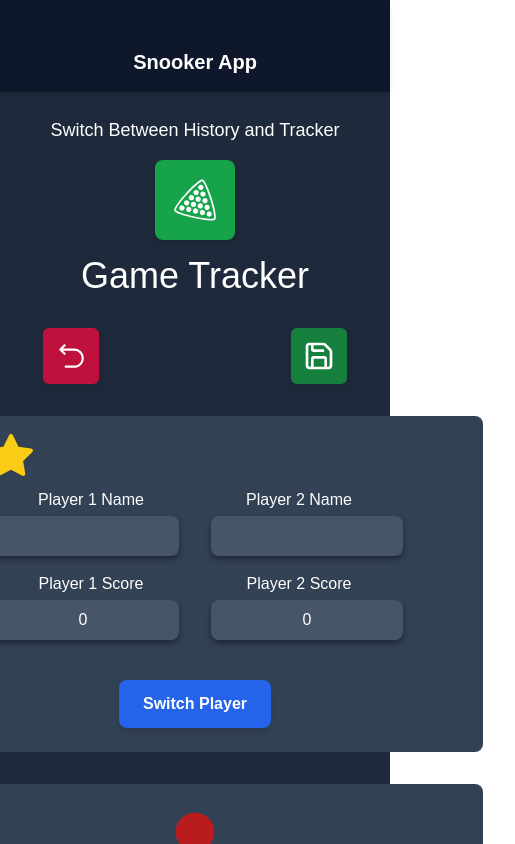
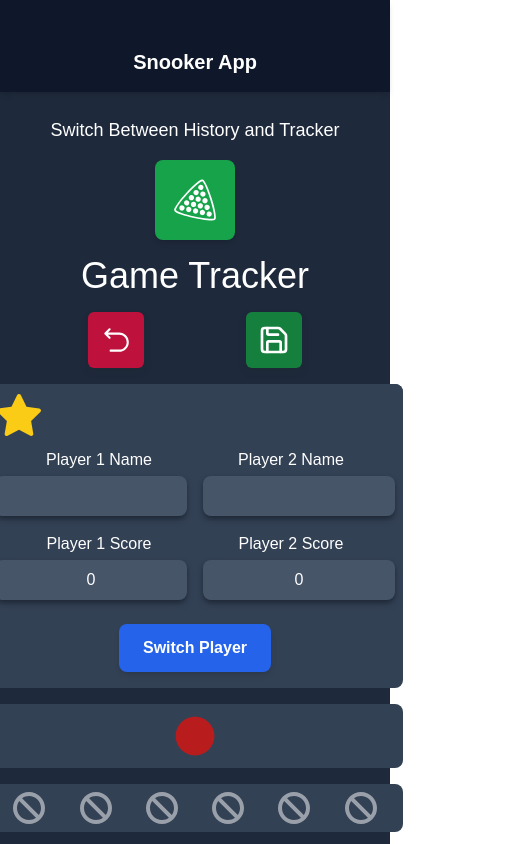
Before and after one commit to john-c-robson/snooker-app, a Next.js app: page / in a window 390 px wide. Both pictures are taken after a click on the button 195 px from the left and 200 px from the top of the page. Shown: the top 844 px of the page, 515 px wide, since content can reach past the window. Built offline with nearby package versions, Linux system fonts and the light colour scheme.

Commit message:
Adjusted to fit on my iphone screen

```diff
--- a/components/SnookerTracker.tsx
+++ b/components/SnookerTracker.tsx
@@ -22,15 +22,17 @@ export default function SnookerTracker() {
   }
 
   return (
-    <div>
-      <h1 className="mt-4 text-4xl text-center">Game Tracker</h1>
-      <div className="flex justify-center items-center pt-8">
-        <div className="ms-24 me-24">
+    <div className="items-center">
+      <h1 className="flex justify-center pt-4 text-4xl text-center">
+        Game Tracker
+      </h1>
+      <div className="flex justify-evenly items-center mb-4 pt-4">
+        <div className="">
           <button className="bg-rose-700 hover:bg-rose-500 shadow-gray-800 shadow-md p-3 rounded-md text-white">
             <RxReset className="w-8 h-8" onClick={() => resetScreen()} />
           </button>
         </div>
-        <div className="ms-24 me-24">
+        <div className="">
           <button className="bg-green-700 hover:bg-green-500 shadow-gray-800 shadow-md p-3 rounded-md text-white">
             <LuSave className="w-8 h-8" />
           </button>
@@ -43,9 +45,9 @@ export default function SnookerTracker() {
       {/*  */}
       {/*  */}
 
-      <div className="flex flex-col bg-slate-700 m-8 rounded-lg">
+      <div className="flex flex-col bg-slate-700 rounded-lg">
         <div className="flex justify-center">
-          <div className="flex flex-col items-start bg-slate-700 p-4 rounded-lg">
+          <div className="flex flex-col items-start bg-slate-700 p-2 rounded-lg">
             {tracker.playerselector ? (
               <TbStarFilled className="mb-2 w-12 h-12 text-yellow-400" />
             ) : (
@@ -70,7 +72,7 @@ export default function SnookerTracker() {
             </div>
           </div>
 
-          <div className="flex flex-col items-end bg-slate-700 p-4 rounded-lg">
+          <div className="flex flex-col items-end bg-slate-700 p-2 rounded-lg">
             {tracker.playerselector ? (
               <TbStarFilled className="mb-2 w-12 h-12 text-slate-700" />
             ) : (
@@ -96,9 +98,9 @@ export default function SnookerTracker() {
           </div>
         </div>
 
-        <div className="flex justify-center m-6">
+        <div className="flex justify-center">
           <button
-            className="bg-blue-600 hover:bg-blue-500 shadow-md px-6 py-3 rounded-lg font-bold text-white"
+            className="bg-blue-600 hover:bg-blue-500 shadow-md m-4 px-6 py-3 rounded-lg font-bold text-white"
             onClick={() => switchPlayer()}
           >
             Switch Player
@@ -112,7 +114,7 @@ export default function SnookerTracker() {
       {/*  */}
       {/*  */}
 
-      <div className="flex justify-center items-center bg-slate-700 m-8 rounded-lg">
+      <div className="flex justify-center items-center bg-slate-700 mt-4 mb-4 rounded-lg">
         <button
           onClick={() => {
             handleScoreUpdate(1)
@@ -121,9 +123,9 @@ export default function SnookerTracker() {
           disabled={!tracker.colourLock}
         >
           {tracker.colourLock ? (
-            <FaCircle className="m-4 p-3 rounded-md w-16 h-16 text-red-700 hover:text-red-500" />
+            <FaCircle className="p-3 rounded-md w-16 h-16 text-red-700 hover:text-red-500" />
           ) : (
-            <ImBlocked className="opacity-50 m-4 p-3 rounded-md w-16 h-16 text-white cursor-not-allowed" />
+            <ImBlocked className="opacity-50 p-3 rounded-md w-16 h-16 text-white cursor-not-allowed" />
           )}
         </button>
       </div>
@@ -134,7 +136,7 @@ export default function SnookerTracker() {
       {/*  */}
       {/*  */}
 
-      <div className="flex justify-center items-center bg-slate-700 m-8 rounded-lg">
+      <div className="flex justify-evenly items-center bg-slate-700 mt-4 mb-4 rounded-lg">
         <button
           onClick={() => {
             handleScoreUpdate(2)
@@ -143,9 +145,9 @@ export default function SnookerTracker() {
           disabled={tracker.colourLock}
         >
           {!tracker.colourLock ? (
-            <FaCircle className="m-4 p-3 rounded-md w-16 h-16 text-yellow-500 hover:text-yellow-300" />
+            <FaCircle className="m-2 rounded-md w-8 h-8 text-yellow-500 hover:text-yellow-300" />
           ) : (
-            <ImBlocked className="opacity-50 m-4 p-3 rounded-md w-16 h-16 text-white cursor-not-allowed" />
+            <ImBlocked className="opacity-50 m-2 rounded-md w-8 h-8 text-white cursor-not-allowed" />
           )}
         </button>
         <button
@@ -156,9 +158,9 @@ export default function SnookerTracker() {
           disabled={tracker.colourLock}
         >
           {!tracker.colourLock ? (
-            <FaCircle className="m-4 p-3 rounded-md w-16 h-16 text-green-700 hover:text-green-500" />
+            <FaCircle className="m-2 rounded-md w-8 h-8 text-green-700 hover:text-green-500" />
           ) : (
-            <ImBlocked className="opacity-50 m-4 p-3 rounded-md w-16 h-16 text-white cursor-not-allowed" />
+            <ImBlocked className="opacity-50 m-2 rounded-md w-8 h-8 text-white cursor-not-allowed" />
           )}
         </button>
         <button
@@ -169,9 +171,9 @@ export default function SnookerTracker() {
           disabled={tracker.colourLock}
         >
           {!tracker.colourLock ? (
-            <FaCircle className="m-4 p-3 rounded-md w-16 h-16 text-amber-900 hover:text-amber-800" />
+            <FaCircle className="m-2 rounded-md w-8 h-8 text-amber-900 hover:text-amber-800" />
           ) : (
-            <ImBlocked className="opacity-50 m-4 p-3 rounded-md w-16 h-16 text-white cursor-not-allowed" />
+            <ImBlocked className="opacity-50 m-2 rounded-md w-8 h-8 text-white cursor-not-allowed" />
           )}
         </button>
         <button
@@ -182,9 +184,9 @@ export default function SnookerTracker() {
           disabled={tracker.colourLock}
         >
           {!tracker.colourLock ? (
-            <FaCircle className="m-4 p-3 rounded-md w-16 h-16 text-blue-700 hover:text-blue-500" />
+            <FaCircle className="m-2 rounded-md w-8 h-8 text-blue-700 hover:text-blue-500" />
           ) : (
-            <ImBlocked className="opacity-50 m-4 p-3 rounded-md w-16 h-16 text-white cursor-not-allowed" />
+            <ImBlocked className="opacity-50 m-2 rounded-md w-8 h-8 text-white cursor-not-allowed" />
           )}
         </button>
         <button
@@ -195,9 +197,9 @@ export default function SnookerTracker() {
           disabled={tracker.colourLock}
         >
           {!tracker.colourLock ? (
-            <FaCircle className="m-4 p-3 rounded-md w-16 h-16 text-rose-500 hover:text-rose-300" />
+            <FaCircle className="m-2 rounded-md w-8 h-8 text-rose-500 hover:text-rose-300" />
           ) : (
-            <ImBlocked className="opacity-50 m-4 p-3 rounded-md w-16 h-16 text-white cursor-not-allowed" />
+            <ImBlocked className="opacity-50 m-2 rounded-md w-8 h-8 text-white cursor-not-allowed" />
           )}
         </button>
         <button
@@ -208,9 +210,9 @@ export default function SnookerTracker() {
           disabled={tracker.colourLock}
         >
           {!tracker.colourLock ? (
-            <FaCircle className="m-4 p-3 rounded-md w-16 h-16 text-black hover:text-neutral-800" />
+            <FaCircle className="m-2 rounded-md w-8 h-8 text-black hover:text-neutral-800" />
           ) : (
-            <ImBlocked className="opacity-50 m-4 p-3 rounded-md w-16 h-16 text-white cursor-not-allowed" />
+            <ImBlocked className="opacity-50 m-2 rounded-md w-8 h-8 text-white cursor-not-allowed" />
           )}
         </button>
       </div>
```
